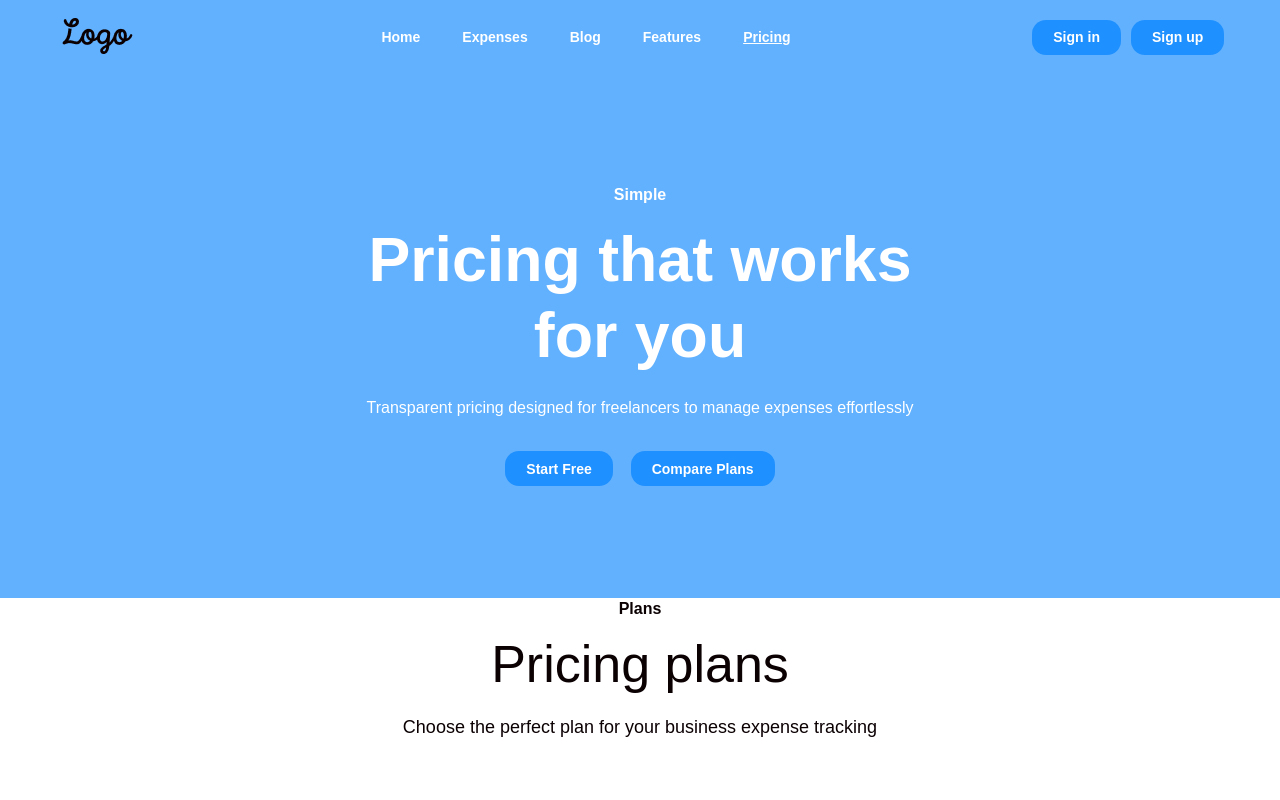
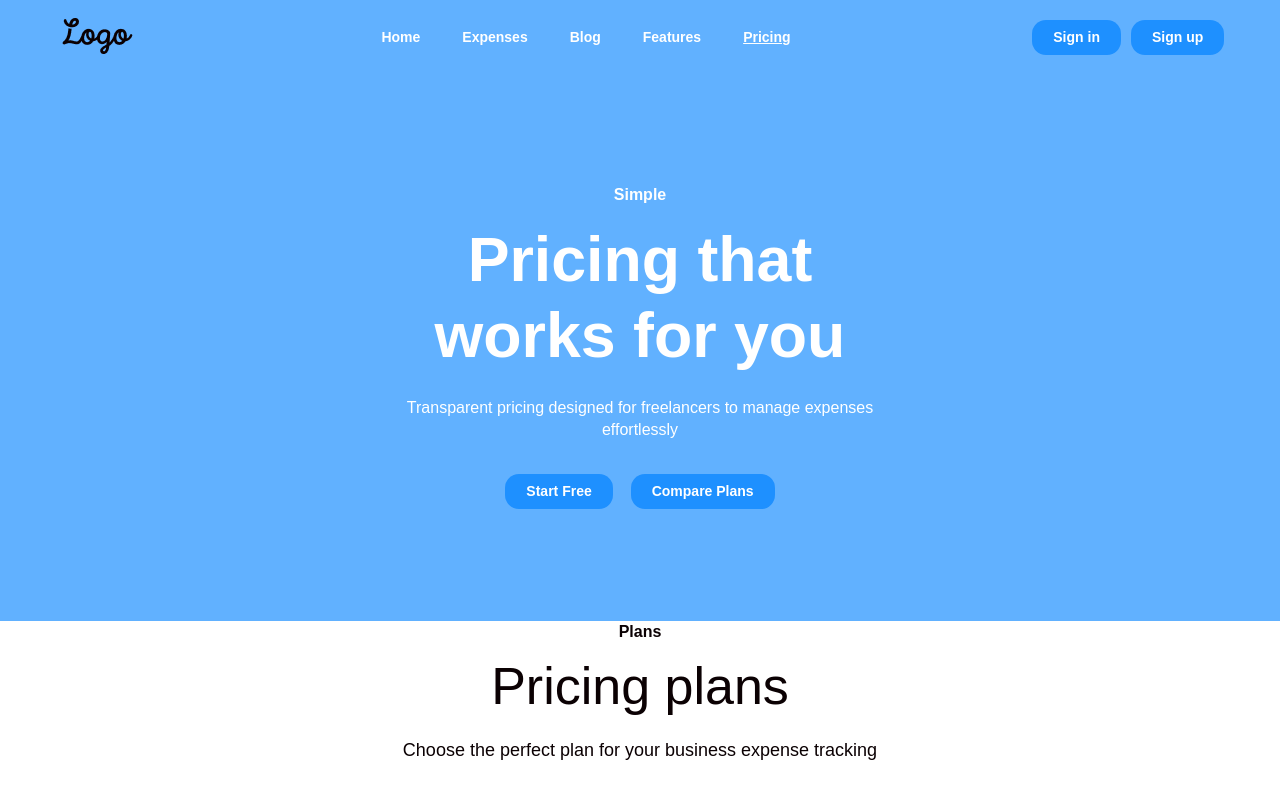
Before and after one commit to subzero783/receipt-scan, a Next.js app: page /pricing in a window 1280 px wide. Shown: the top 800 px of the page. Built offline with nearby package versions, Linux system fonts and the light colour scheme; no server answers; a web font is replaced by a local one.

Commit message:
RSSCN-35 Finished

```diff
--- a/assets/styles/hero-section-two.css
+++ b/assets/styles/hero-section-two.css
@@ -4,7 +4,7 @@
     padding: 184px 0 112px;
     .top-text {
       color: var(--color-white);
-      max-width: 555px;
+      max-width: 500px;
       margin: 0 auto;
       display: flex;
       flex-flow: column nowrap;
```
